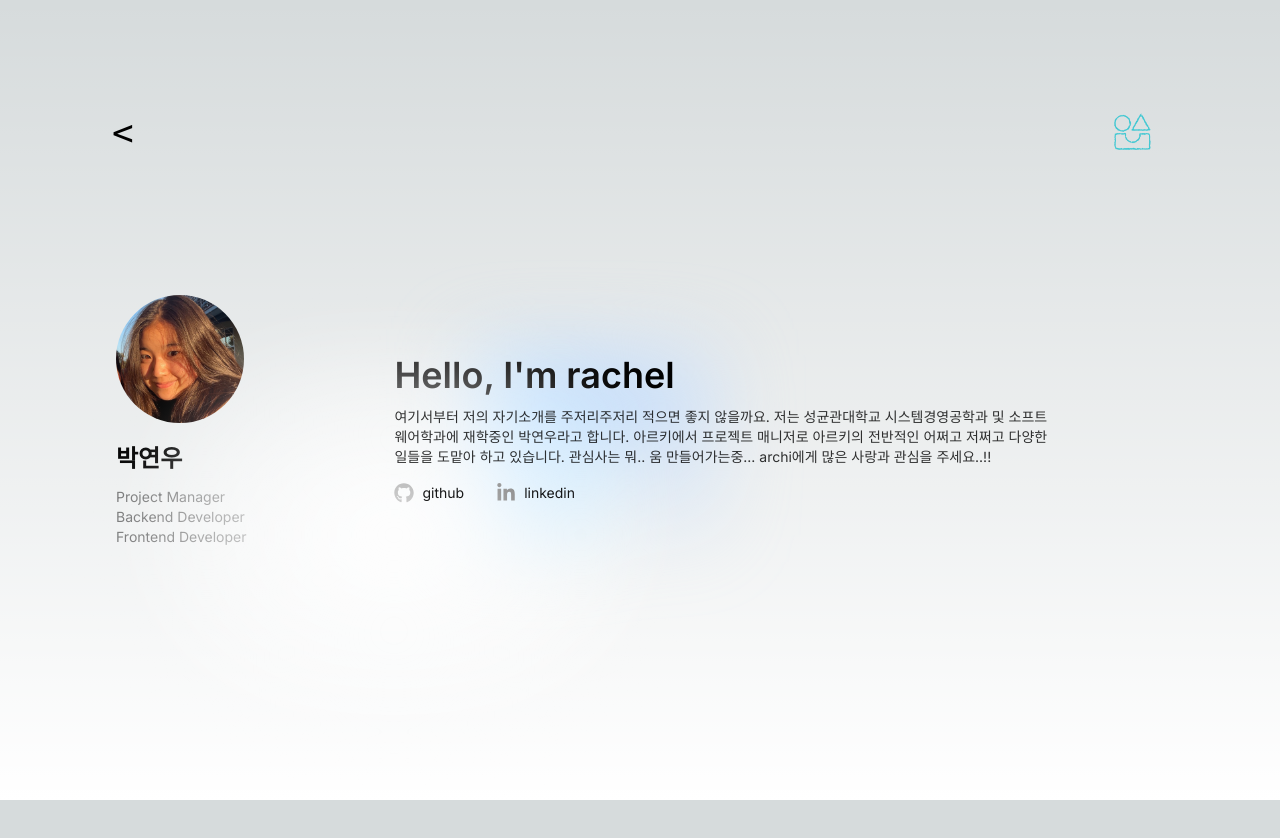
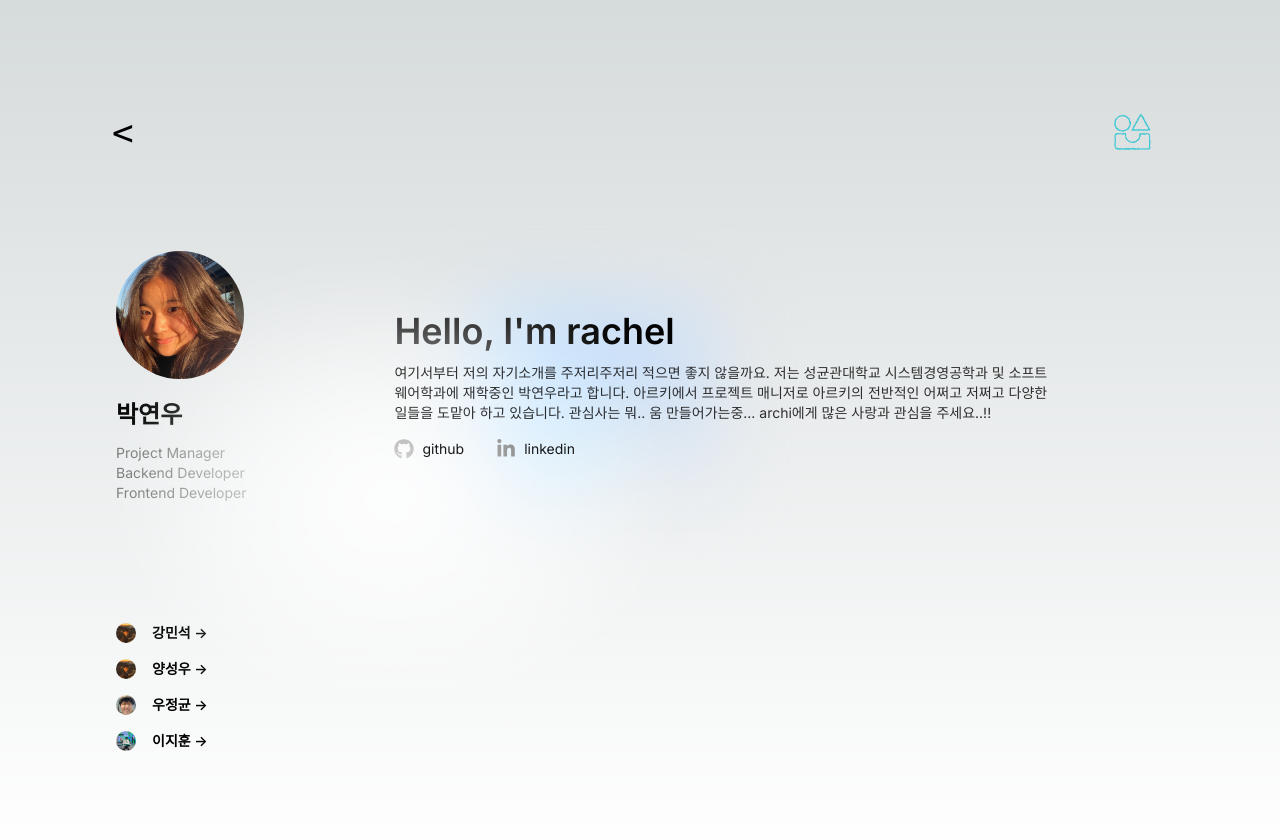
Before and after one commit to archi-corp/about-us, a Next.js app in the folder archi_web/: page /archi/rachel in a window 1280 px wide. Shown: the top 838 px of the page. Before the commit the page ends 800 px from the top, so only its background shows below. Built offline with nearby package versions, Linux system fonts and the light colour scheme.

Commit message:
feat(member): create links to other profiles

```diff
--- /dev/null
+++ b/archi_web/src/app/archi/components/linkToMember.tsx
@@ -0,0 +1,38 @@
+import Link from "next/link";
+import Image from "next/image";
+
+export function LinkToMember({
+  name,
+  imageSrc,
+  link,
+}: {
+  name: string;
+  imageSrc: string;
+  link: string;
+}) {
+  return (
+    <div className={"group flex w-full max-w-xs flex-row items-center justify-center lg:justify-start"}>
+      <Link href={link} legacyBehavior>
+        <div
+          className={"group flex flex-row items-center rounded-lg px-5 py-2"}
+          rel={"noopener noreferrer"}
+        >
+          <Image
+            src={imageSrc}
+            alt={name}
+            className={"mr-4 rounded-full object-cover"}
+            width={20}
+            height={20}
+          />
+          <p className={"text-sm font-semibold"}>
+            {name + " "}
+            <span className="inline-block transition-transform group-hover:translate-x-1 motion-reduce:transform-none">
+              {" "}
+              -&gt;
+            </span>
+          </p>
+        </div>
+      </Link>
+    </div>
+  );
+}
--- a/archi_web/src/app/archi/rachel/page.tsx
+++ b/archi_web/src/app/archi/rachel/page.tsx
@@ -3,6 +3,7 @@ import Link from "next/link";
 import Image from "next/image";
 import { Topbar } from "../components/topbar";
 import { Profile } from "../components/profile";
+import { LinkToMember } from "../components/linkToMember";
 
 export default function Rachel() {
   return (
@@ -12,10 +13,11 @@ export default function Rachel() {
       {/*  Fix logo and back button to the top */}
       <Topbar githubLink={"https://github.com/archi-corp"}></Topbar>
 
+      <div className={"flex w-full max-w-7xl flex-col"}>
         {/* Name and Information Section */}
         <div
           className={
-              "flex w-full grow flex-col items-center justify-center lg:flex-row"
+            "flex w-full grow flex-col items-center justify-center lg:my-16 lg:flex-row"
           }
         >
           {/*  Profile */}
@@ -24,7 +26,8 @@ export default function Rachel() {
             name={"박연우"}
             role={
               <>
-                  Project Manager <br /> Backend Developer <br /> Frontend Developer
+                Project Manager <br /> Backend Developer <br /> Frontend
+                Developer
               </>
             }
           ></Profile>
@@ -87,6 +90,15 @@ export default function Rachel() {
             </div>
           </div>
         </div>
+
+        {/*  links to other members */}
+        <div className={"flex flex-col items-center justify-center lg:items-start lg:justify-start"}>
+            <LinkToMember name={"강민석"} imageSrc={"/profile_images/minseok.jpg"} link={"/archi/minseok"}></LinkToMember>
+            <LinkToMember name={"양성우"} imageSrc={"/profile_images/minseok.jpg"} link={"/archi/yang"}></LinkToMember>
+            <LinkToMember name={"우정균"} imageSrc={"/profile_images/woodio.jpg"} link={"/archi/woodio"}></LinkToMember>
+            <LinkToMember name={"이지훈"} imageSrc={"/profile_images/rlaalswl.jpg"} link={"/archi/rlaalswl"}></LinkToMember>
+        </div>
+      </div>
     </main>
   );
 }
```
Lines whose indentation alone changed are shown as unchanged.
